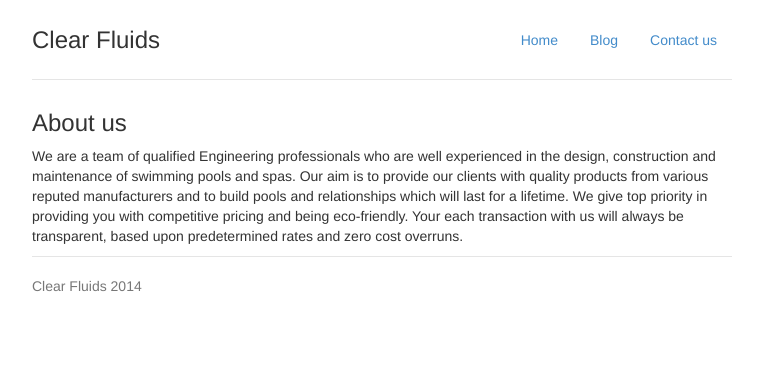
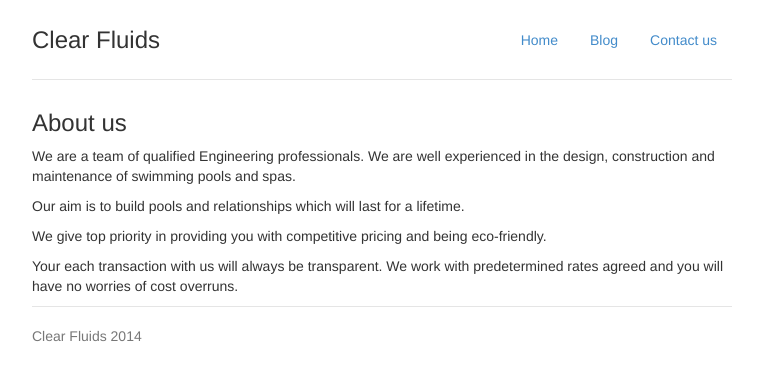
Before and after one commit to slkln/slkln.github.io, a Jekyll site: the page built from about.md, in a window 1280 px wide. Shown: the top 381 px of the page, without its empty margins (258-1021 px from the left). Built offline with Jekyll 4.4.1, drawn with Linux system fonts in a browser that asks for light colours; Markdown is read by kramdown in place of the engine named in the settings.

Commit message:
Improve copy with hemingwayapp

```diff
--- a/about.md
+++ b/about.md
@@ -5,11 +5,16 @@ title: Clear Fluids
 
 ### About us
 
-We are a team of qualified Engineering professionals who are well
+We are a team of qualified Engineering professionals. We are well
 experienced in the design, construction and maintenance of swimming
-pools and spas. Our aim is to provide our clients with quality
-products from various reputed manufacturers and to build pools and
-relationships which will last for a lifetime. We give top priority in
-providing you with competitive pricing and being eco-friendly. Your
-each transaction with us will always be transparent, based upon
-predetermined rates and zero cost overruns.
+pools and spas.
+
+Our aim is to build pools and relationships which will last for a
+lifetime.
+
+We give top priority in providing you with competitive pricing and
+being eco-friendly.
+
+Your each transaction with us will always be transparent. We work with
+predetermined rates agreed and you will have no worries of cost
+overruns.
```
